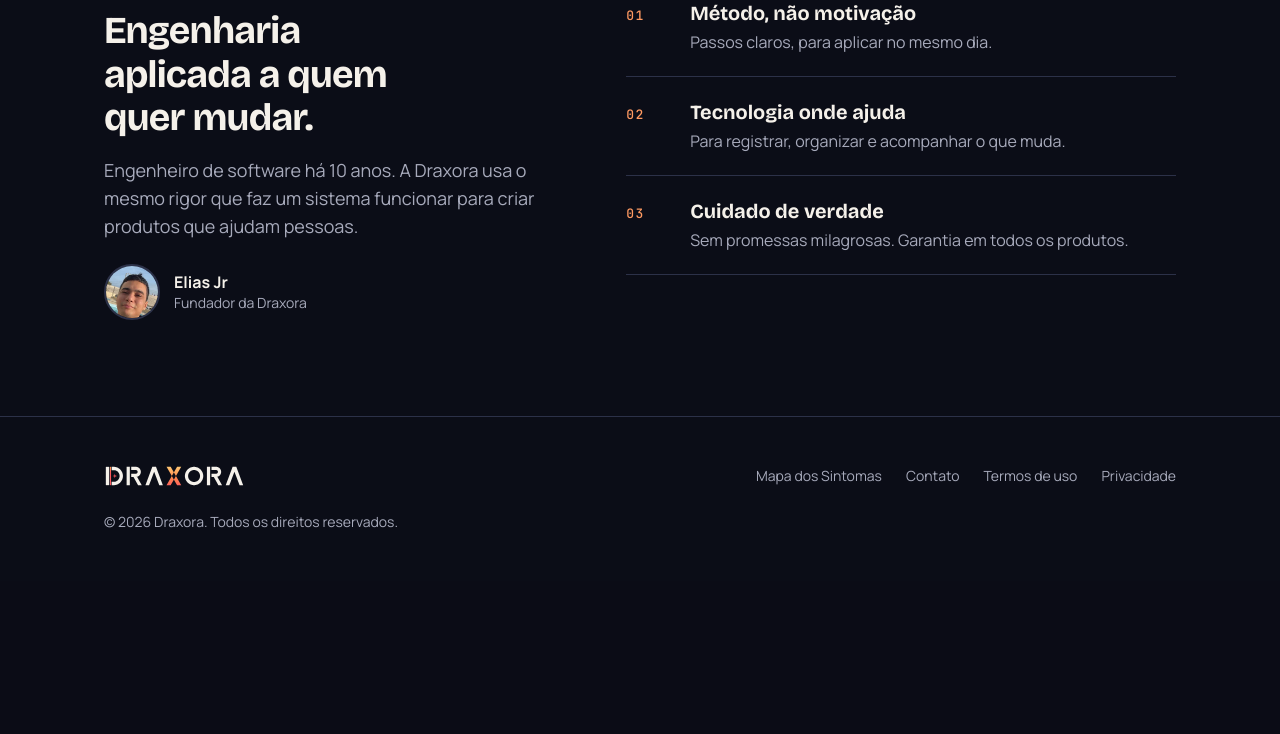
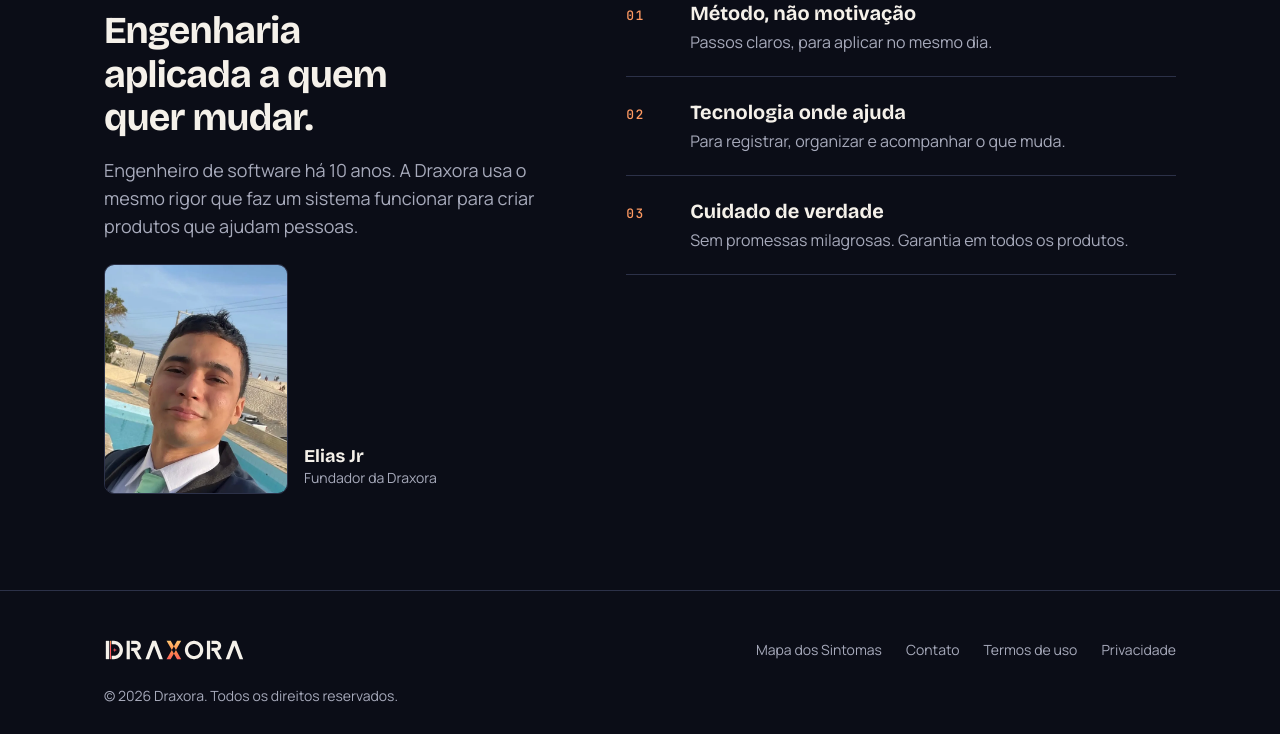
Before and after one commit to eliasobrinhojr/site-draxora, a PHP site: page / in a window 1280 px wide. Shown: the part 1421-2155 px from the top of the page. Before the commit the page ends 1949 px from the top, so only its background shows below. Run offline with PHP 8.4, Linux system fonts and the light colour scheme.

Commit message:
Foto maior, com mais contexto, na home e na porta 00
Co-Authored-By: Claude Opus 5.5 <noreply@anthropic.com>
Claude-Session: https://claude.ai/code/session_01Mw14ZAHn5q8ZTeBkBi7Sf5

```diff
--- a/assets/css/draxora.css
+++ b/assets/css/draxora.css
@@ -380,11 +380,13 @@ a.door:hover .door-cta::after { transform: translateX(4px); }
 }
 
 /* Foto do fundador */
-.about-who { display: flex; align-items: center; gap: 14px; margin-top: var(--space-1); }
-.about-who img { width: 56px; height: 56px; border-radius: var(--radius-pill); object-fit: cover; border: 2px solid var(--line); }
-.about-who strong { display: block; font-size: 16px; line-height: 22px; color: var(--ink); }
+.about-who { display: flex; align-items: flex-end; gap: var(--space-2); margin: var(--space-1) 0 0; }
+.about-who picture { flex: none; width: clamp(132px, 34vw, 184px); }
+.about-who img { display: block; width: 100%; height: auto; aspect-ratio: 4 / 5; object-fit: cover; border-radius: var(--radius-md); border: 1px solid var(--line); }
+.about-who figcaption { padding-bottom: 6px; }
+.about-who strong { display: block; font-family: var(--font-display); font-size: 18px; line-height: 24px; color: var(--ink); }
 .about-who small { display: block; font-size: 14px; line-height: 20px; color: var(--ink-muted); }
-.founder-photo { position: relative; margin: 0; aspect-ratio: 4 / 5; width: 100%; max-width: 380px; justify-self: center; border-radius: var(--radius-md); overflow: hidden; border: 1px solid var(--line); }
+.founder-photo { position: relative; margin: 0; aspect-ratio: 4 / 5; width: 100%; max-width: 420px; justify-self: center; border-radius: var(--radius-md); overflow: hidden; border: 1px solid var(--line); }
 .founder-photo img { display: block; width: 100%; height: 100%; object-fit: cover; }
 .founder-photo::after { content: ""; position: absolute; top: 0; bottom: 0; left: 0; width: 4px; background: var(--lume); }
-@media (max-width: 860px) { .founder-photo { max-width: 320px; justify-self: start; } }
+@media (max-width: 860px) { .founder-photo { max-width: 100%; justify-self: stretch; } }
--- a/index.html
+++ b/index.html
@@ -13,7 +13,7 @@
   <link rel="preconnect" href="https://fonts.googleapis.com">
   <link rel="preconnect" href="https://fonts.gstatic.com" crossorigin>
   <link href="https://fonts.googleapis.com/css2?family=Bricolage+Grotesque:opsz,wght@12..96,600..800&family=Manrope:wght@400;600;700&family=JetBrains+Mono:wght@500&display=swap" rel="stylesheet">
-  <link rel="stylesheet" href="assets/css/draxora.css?v=202610131300">
+  <link rel="stylesheet" href="assets/css/draxora.css?v=202610131305">
 </head>
 <body>
 
@@ -98,10 +98,10 @@
         <p class="dx-label">Quem está por trás</p>
         <h2 class="h-l">Engenharia aplicada a quem quer mudar.</h2>
         <p class="lead">Engenheiro de software há 10 anos. A Draxora usa o mesmo rigor que faz um sistema funcionar para criar produtos que ajudam pessoas.</p>
-        <div class="about-who">
-          <picture><source srcset="assets/img/elias-avatar.webp" type="image/webp"><img src="assets/img/elias-avatar.jpg" alt="Foto de Elias Jr" width="56" height="56" loading="lazy"></picture>
-          <span><strong>Elias Jr</strong><small>Fundador da Draxora</small></span>
-        </div>
+        <figure class="about-who">
+          <picture><source srcset="assets/img/elias-retrato.webp" type="image/webp"><img src="assets/img/elias-retrato.jpg" alt="Foto de Elias Jr" width="615" height="769" loading="lazy"></picture>
+          <figcaption><strong>Elias Jr</strong><small>Fundador da Draxora</small></figcaption>
+        </figure>
       </div>
       <ul class="about-list">
         <li><span class="about-num">01</span><span class="about-text"><strong>Método, não motivação</strong><span>Passos claros, para aplicar no mesmo dia.</span></span></li>
@@ -159,6 +159,6 @@
   </form>
 </dialog>
 
-<script src="assets/js/main.js?v=202610131300" defer></script>
+<script src="assets/js/main.js?v=202610131305" defer></script>
 </body>
 </html>
--- a/mapa-dos-sintomas/index.html
+++ b/mapa-dos-sintomas/index.html
@@ -13,7 +13,7 @@
   <link rel="preconnect" href="https://fonts.googleapis.com">
   <link rel="preconnect" href="https://fonts.gstatic.com" crossorigin>
   <link href="https://fonts.googleapis.com/css2?family=Bricolage+Grotesque:opsz,wght@12..96,600..800&family=Manrope:wght@400;600;700&family=JetBrains+Mono:wght@500&display=swap" rel="stylesheet">
-  <link rel="stylesheet" href="../assets/css/draxora.css?v=202610131300">
+  <link rel="stylesheet" href="../assets/css/draxora.css?v=202610131305">
 </head>
 <body>
 
@@ -290,6 +290,6 @@
   </div>
 </footer>
 
-<script src="../assets/js/main.js?v=202610131300" defer></script>
+<script src="../assets/js/main.js?v=202610131305" defer></script>
 </body>
 </html>
```
Also changed, not shown: assets/img/elias-retrato.jpg, assets/img/elias-retrato.webp.
